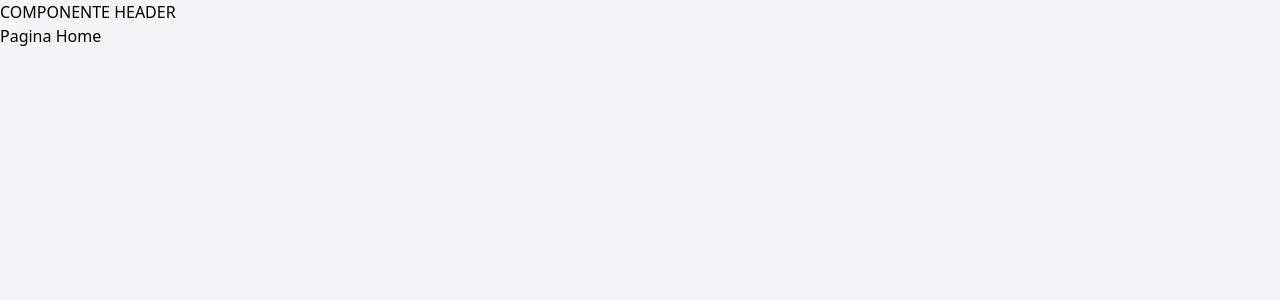
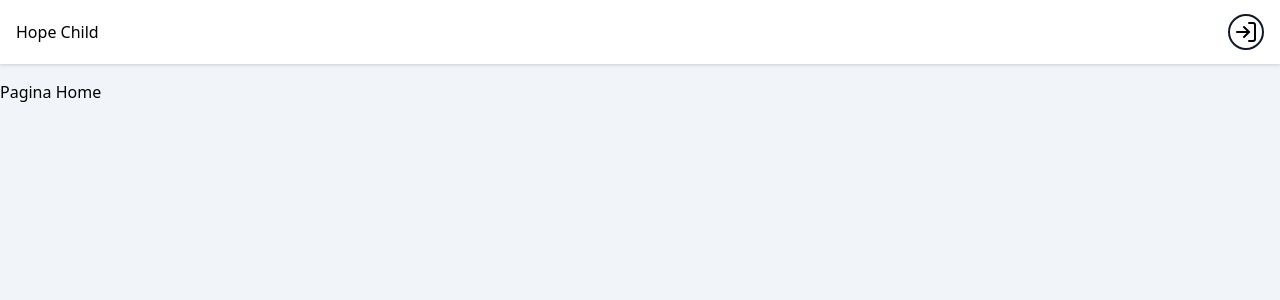
Before and after one commit to veloso666/react-project, a React (Vite) app: page / in a window 1280 px wide. Shown: the top 300 px of the page. Built offline with nearby package versions, Linux system fonts and the light colour scheme.

Commit message:
Creating header

```diff
--- a/package.json
+++ b/package.json
@@ -14,6 +14,7 @@
     "match-sorter": "^6.3.1",
     "react": "^18.2.0",
     "react-dom": "^18.2.0",
+    "react-icons": "^4.12.0",
     "react-router-dom": "^6.20.0",
     "sort-by": "^1.2.0"
   },
--- a/src/components/header/index.tsx
+++ b/src/components/header/index.tsx
@@ -1,9 +1,31 @@
+import {Link} from 'react-router-dom'
+import {FiUser, FiLogIn} from 'react-icons/fi'
 export function Header(){
+    const signed = false;
+    const loadingAuth = false;
+
     return(
-      <div>
+      <div className="w-full flex items-center justify-center h-16 bg-white drop-shadow mb-4">
+        <header className="flex w-full max-w-7xl items-center justify-between px-4 mx-auto">
+            <Link to="/">
+                <h1>Hope Child</h1>
+            </Link>
 
-        <h1>COMPONENTE HEADER</h1>
-
+            {!loadingAuth && signed &&(
+                 <Link to='/dashboard'>
+                    <div className="border-2 rounded-full p-1 border-gray-900">
+                    <FiUser size={24} color="#000"/>
+                    </div>
+             </Link>
+            )}
+            {!loadingAuth && !signed &&(
+                 <Link to='/login'>
+                <div className="border-2 rounded-full p-1 border-gray-900">
+                    <FiLogIn size={24} color="#000"/>
+                </div>
+             </Link>
+            )}
+        </header>
       </div>
     )
   }
```
Also changed, not shown: 1 other file (tests, documents, lock files or other folders).
